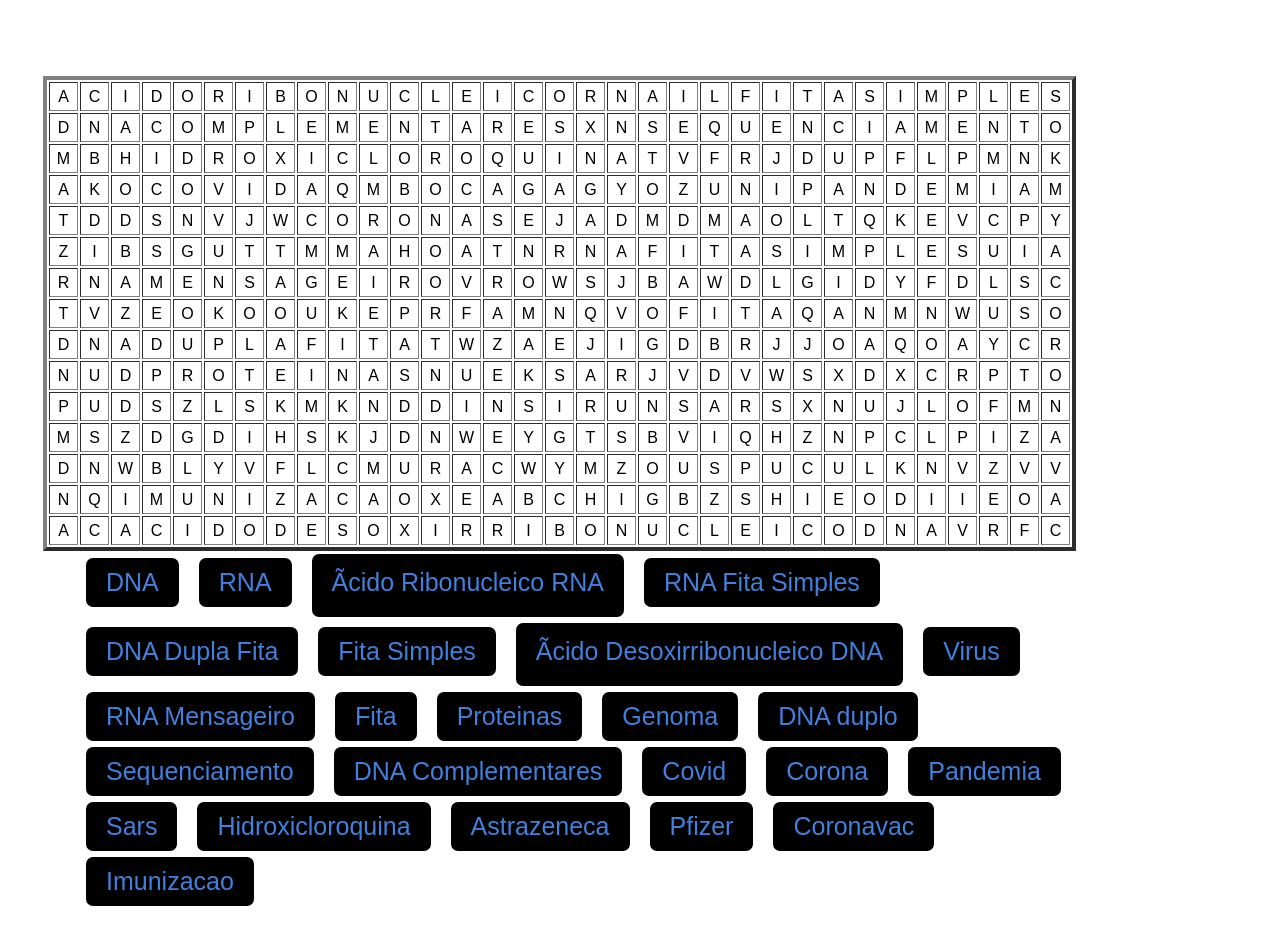
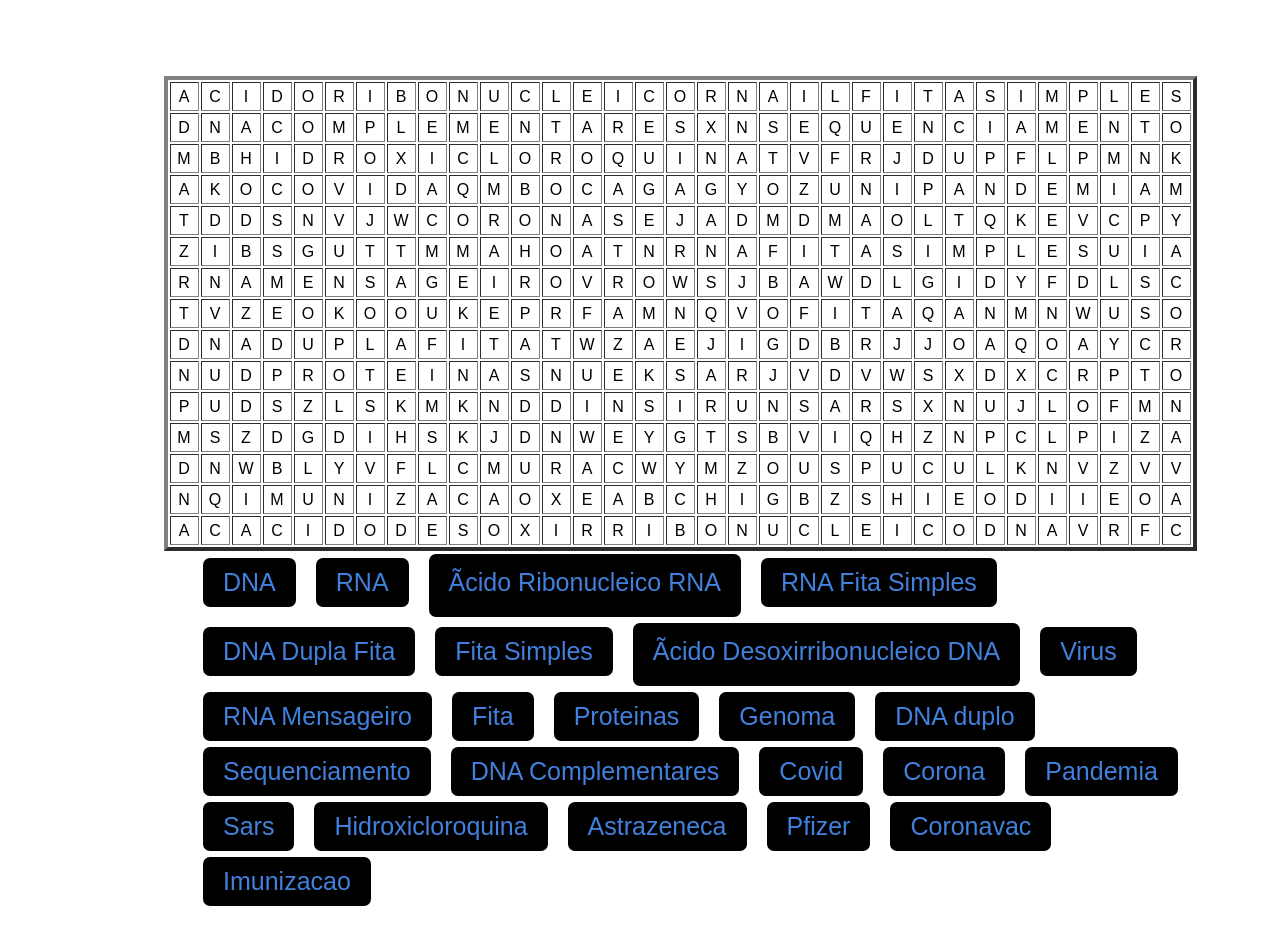
Before and after one commit to lucasbbs/ca-a-palavras, a website: page index.html in a window 1280 px wide. Shown: the top 944 px of the page. Drawn offline with Linux system fonts and the light colour scheme.

Commit message:
Initial commit

```diff
--- a/index.html
+++ b/index.html
@@ -51,7 +51,15 @@
     <br />
   </font>
 
-  <div id="jogo" style="width: 1354px">
+  <div
+    id="jogo"
+    style="
+      width: 1354px;
+      display: flex;
+      flex-direction: column;
+      align-items: center;
+    "
+  >
     <table border="4" align="center">
       <tr align="center">
         <td data="ácido ribonucleico rna">A</td>
```
